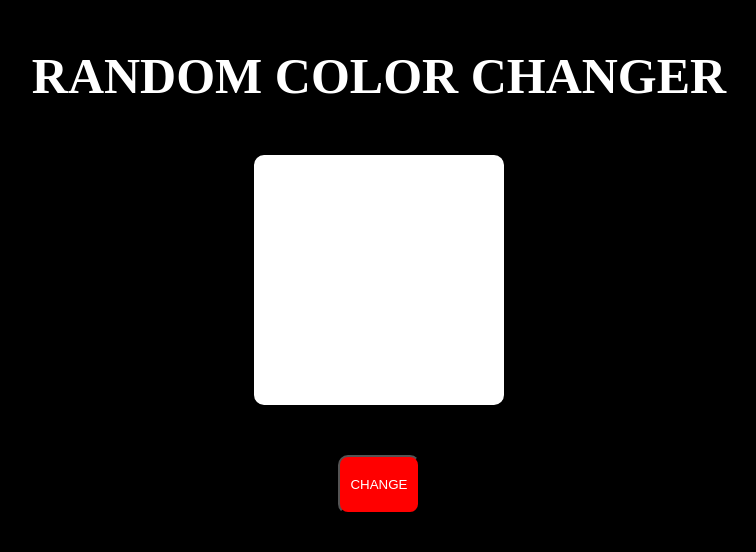
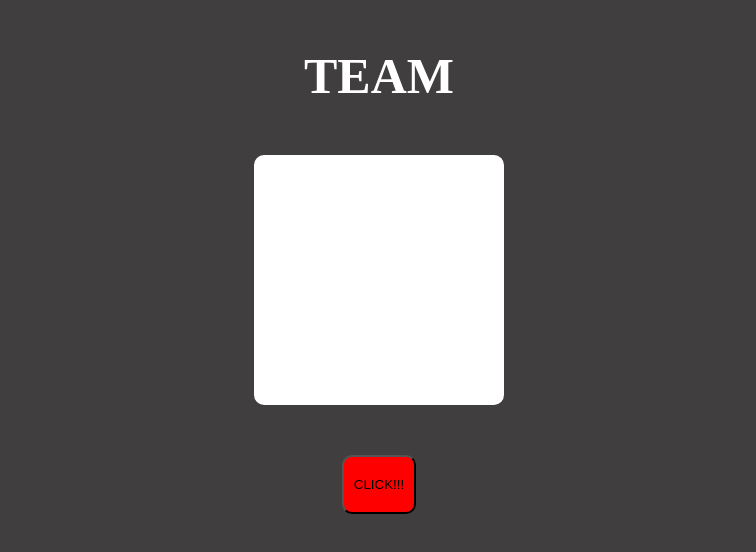
Before and after one commit to Prithvi27112003/web-dev-project-journey, a plain HTML site: page index.html in a window 1280 px wide. Shown: the part 120-672 px from the top of the page, without its empty margins (261-1017 px from the left). Drawn offline with Linux system fonts and the light colour scheme.

Commit message:
Team Predictor Project DOM

```diff
--- a/index.html
+++ b/index.html
@@ -3,13 +3,18 @@
 <head>
   <meta charset="UTF-8">
   <meta name="viewport" content="width=device-width, initial-scale=1.0">
-  <title>Color Changer</title>
+  <title>Team Prediction</title>
   <link rel="stylesheet" href="style.css">
 </head>
 <body>
-  <h1>RANDOM COLOR CHANGER</h1>
-  <div id="box"></div>
-  <button>CHANGE</button>
+  <h1>TEAM</h1>
+
+  <main>
+    <h1>*</h1>
+  </main>
+
+  <button>CLICK!!!</button>
   <script src="script.js"></script>
+
 </body>
 </html>
--- a/script.js
+++ b/script.js
@@ -1,12 +1,66 @@
-let box = document.querySelector('#box');
+let box = document.querySelector('main');
+let boxText = document.querySelector('main h1');
 let button = document.querySelector('button');
 
-
+let arr = [
+  {
+    'team' : 'CSK',
+    'Primary' : 'Yellow',
+    'Secondary' : 'Blue'
+  },
+  {
+    'team' : 'MI',
+    'Primary' : 'Blue',
+    'Secondary' : 'Gold'
+  },
+  {
+    'team' : 'KKR',
+    'Primary' : 'Purple',
+    'Secondary' : 'Gold'
+  }
+  ,{
+    'team' : 'RCB',
+    'Primary' : 'Red',
+    'Secondary' : 'black'
+  },
+  {
+    'team' : 'SRH',
+    'Primary' : 'Orange',
+    'Secondary' : 'black'
+  },
+  {
+    'team' : 'PBSK',
+    'Primary' : 'Red',
+    'Secondary' : 'Blue'
+  },
+  {
+    'team' : 'RR',
+    'Primary' : 'Pink',
+    'Secondary': 'Blue'
+  },
+  {
+    'team' : 'DD',
+    'Primary': 'Blue',
+    'Secondary': 'Red'
+  },
+  {
+    'team' : 'LSG',
+    'Primary':'Aqua',
+    'Secondary':'orange'
+  },
+  {
+    'team' : 'GT',
+    'Primary':'Black',
+    'Secondary':'Gold'
+  }
+];
 
 button.addEventListener('click',function(){
-  let red = Math.floor(Math.random()*100);
-  let green = Math.floor(Math.random()*100);
-  let blue = Math.floor(Math.random()*100);
+  let guess = arr[Math.floor(Math.random()*10)];
 
-  box.style.backgroundColor = `rgb(${red},${green},${blue})`;
+  boxText.innerHTML = `${guess.team}`;
+  boxText.style.color = `${guess.Secondary}`;
+  box.style.backgroundColor = `${guess.Primary}`;
+  console.log(guess);
+
 })
--- a/style.css
+++ b/style.css
@@ -8,35 +8,40 @@ html,body{
   height: 100%;
   width: 100%;
   display: flex;
+  justify-content: center;
   align-items: center;
-  justify-content: center;
   flex-direction: column;
-  background-color: black;
+  background-color: rgb(64, 62, 62);
+  color: white;
 }
 
 h1{
   font-size: 50px;
-  color: white;
-
 }
 
-#box{
+main{
   height: 250px;
   width: 250px;
+  display: flex;
+  align-items: center;
+  justify-self: center;
+  flex-direction: column;
+  padding: 50px;
+  background-color: white;
   margin: 50px;
-  background-color: white;
   border: 5px solid white;
   border-radius: 10px;
 }
 
 button{
-  padding:20px 10px;
+  padding: 20px 10px;
   background-color: red;
-  color: white;
+  color: black;
   border-radius: 10px;
 }
 
 button:active{
+  scale: 0.90;
   background-color: green;
-  scale: 0.90;
+  color: white;
 }
```
